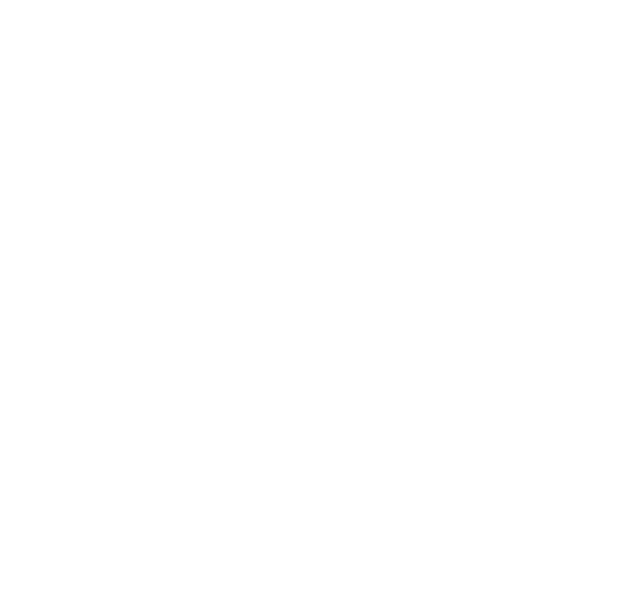
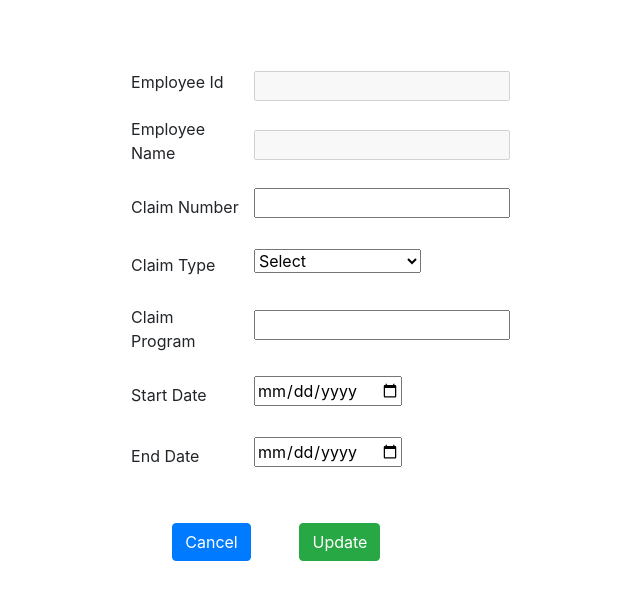
Before and after one commit to karthik1905/claim_summary, a React (Create React App) app in the folder claims-dashboard-react/: page /add in a window 1280 px wide. Shown: the top 600 px of the page, without its empty margins (329-969 px from the left). Built offline with nearby package versions, Linux system fonts and the light colour scheme; no server answers.

Commit message:
edit claim population

```diff
--- a/claims-dashboard-react/src/EditClaim.js
+++ b/claims-dashboard-react/src/EditClaim.js
@@ -1,60 +1,83 @@
-import React, { Component } from 'react';
+import React, { useEffect, useState } from 'react';
+import useFormValidation from "./useFormValidation";
+import formValidation from "./formUpdationValidation";
+import "../node_modules/bootstrap/dist/css/bootstrap.min.css";
+import axios from "axios";
 
-class EditClaim extends Component {
-    render() {
+const EditClaim = (props) => {
+    const {
+      errors,
+      handleFormChange
+    } = useFormValidation(formValidation);
+    const[values,setClaimsValues] = useState({});
+    useEffect(() => {
+        console.log("editclaim useeffect", props.match.params.id);
+        axios
+          .get(`http://localhost:8080/api/products/${props.match.params.id}`)
+          .then((response) => response.data)
+          .then((claims) => {
+            console.log(claims);
+            setClaimsValues(claims);
+          });
+        console.log(values);
+      }, []);
+
+      console.log(values);
     return (
-            <div>
-            <nav class="navbar navbar-expand-lg navbar-light bg-light">
-        {/* <a class="navbar-brand" href="#">MediBuddy</a> */}
-        <ul class="navbar-nav navbar-right list-unstyled">
-            <li class="nav-item active">
-                {/* <a class="nav-link" href="#">Home</a> */}
-            </li>
-        </ul>
-    </nav>
-    <div class="container container-table">
-        <div class="row vertical-center-row">
-            <div class="text-center col-md-4 col-md-offset-4">
+        <div className="container-fluid">
+            <div className="editTable">
               <table>
+                <tbody>
                   <tr>
                     <td>
-                            <label for="EmployeeId">Employee Id</label>
+                      <label>Employee Id</label>
                     </td>
                     <td>
-                            <input type="text" id="EmployeeIdUpdate" placeholder="12345" readonly></input>
+                      <input type="text" id="empId" value={values.empId} disabled></input>
                     </td>
                   </tr>
                   <tr>
                     <td>
-                            <label for="EmployeeName">Employee Name</label>
+                      <label>Employee Name</label>
                     </td>
                     <td>
-                            <input type="text" id="EmployeeNameUpdate" placeholder="Karthik.D" readonly></input>
+                      <input type="text" id="empName"  value={values.empName} disabled></input>
                     </td>
                   </tr>
                   <tr>
                     <td>
-                            <label for="ClaimNumber">Claim Number</label>
+                      <label>Claim Number</label>
                     </td>
                     <td>
-                            <input type="text" id="ClaimNumber" value="451853187" placeholder="xxx-xxx-xxx"/>
-                            <p class="error" id="ClaimNumberError"></p>
+                      <input
+                        type="text"
+                        id="claimNumber"
+                        onChange={handleFormChange}
+                        value={values.claimNumber}
+                      />
+                      <p className="error text-danger" id="claimNumberError">
+                        {errors.claimNumberError}
+                      </p>
                     </td>
                   </tr>
                   <tr>
                     <td>
-                            <label for="ClaimType">Claim Type</label>
+                      <label>Claim Type</label>
                     </td>
                     <td>
-                            <select name="claimType">
-                                <option value="“Submitted”">Submitted</option>
-                                <option value="“Pending”">Pending</option>
-                                <option value="”Received”">Received</option>
+                      <select vaule={values.claimType} onChange={handleFormChange} id="claimType">
+                        <option value="Select">Select</option>
+                        <option value="Submitted">Submitted</option>
+                        <option value="Pending">Pending</option>
+                        <option value="Received">Received</option>
                         <option value="More Info Required">More Info Required</option>
-                                <option value="“Pending”">Denied</option>
-                                <option value="”Received”">Rejected</option>
+                        <option value="Pending">Denied</option>
+                        <option value="Received">Rejected</option>
                         <option value="More Info Required">Paid</option>
                       </select>
+                      <p className="error text-danger" id="claimTypeError">
+                        {errors.claimTypeError}
+                      </p>
                     </td>
                   </tr>
                   <tr>
@@ -62,47 +85,70 @@ class EditClaim extends Component {
                       <label>Claim Program</label>
                     </td>
                     <td>
-                            <input type="text" id="ClaimPrograms" placeholder="Accident" />
-                            <p class="error" id="ClaimProgramsError"></p>
+                      <input
+                        type="text"
+                        id="claimPrograms"
+                        onChange={handleFormChange}
+                        value={values.claimPrograms}
+                      />
+                      <p className="error text-danger" id="claimProgramsError">
+                        {errors.claimProgramsError}
+                      </p>
                     </td>
                   </tr>
                   <tr>
                     <td>
-                            <label for="StartDate">Start Date</label>
+                      <label>Start Date</label>
                     </td>
                     <td>
-                            <input type="date" id="StartDate" value="2020-08-01" name="StartDate" />
-                            <p class="error" id="StartDateError"></p>
+                      <input
+                        type="date"
+                        id="startDate"
+                        onChange={handleFormChange}
+                        value={values.startDate}
+                      />
+                      <p className="error text-danger" id="startDateError">
+                        {errors.startDateError}
+                      </p>
                     </td>
                   </tr>
                   <tr>
                     <td>
-                            <label for="End Date">End Date</label>
+                      <label>End Date</label>
                     </td>
                     <td>
-                            <input type="date" value="2020-08-24" id="EndDate" name="EndDate"/>
-                            <p class="error" id="EndDateError"></p>
+                      <input
+                        type="date"
+                        onChange={handleFormChange}
+                        value={values.endDate}
+                        id="endDate"
+                      />
+                      <p className="error text-danger" id="endDateError">
+                        {errors.endDateError}
+                      </p>
                     </td>
                   </tr>
+                </tbody>
               </table>
-                <div>
+              <div className="editTableBtn">
                 <span>
-                        <button type="button" onclick="cancelUpdate()" class="btn btn-primary">Cancel</button>
+                  <button type="button" className="btn btn-primary">
+                    Cancel
+                  </button>
                 </span>
                 <span>
-                        <button type="button" onclick="updateClaimValidation()" class="btn btn-success">Update</button>
+                  <button
+                    type="button"
+                    // onClick={handleFormSubmit}
+                    className="btn btn-success"
+                  >
+                    Update
+                  </button>
                 </span>
               </div>
             </div>
         </div>
-    </div>
-    </div>
     );
-    }
-}
-
-EditClaim.propTypes = {
-
 };
 
 export default EditClaim;
--- a/claims-dashboard-react/src/formUpdationValidation.js
+++ b/claims-dashboard-react/src/formUpdationValidation.js
@@ -1,12 +1,14 @@
 export default function formValidation(userData){
-    let claimNum  = userData.claimNumber;
-    let claimPrgm = userData.claimPrograms;
+    let claimNum  = "";
+    claimNum  = userData.claimNumber;
+    let claimPrgm = "";
+    claimPrgm = userData.claimPrograms;
     let startDate = userData.startDate;
     let endDate   = userData.endDate;
     let errors = {}
     let lettersAlphaNumeric = /^[0-9a-zA-Z-]+$/;
     let dateReg = /^\d{4}([./-])\d{2}\1\d{2}$/
-
+    console.log("formvalidation",userData);
     if(claimNum.length === 0){
         errors.claimNumberError = "Cannot be empty";
     }
@@ -14,11 +16,11 @@ export default function formValidation(userData){
 	{
         errors.claimNumberError =  "No Special Characters allowed";
 	}
-    if (claimPrgm.length > 20) {
-        errors.claimProgramsError  = "Please enter maximum of 20 digits";
-    }
 	if (claimPrgm.length === 0) {
         errors.claimProgramsError = "Cannot be empty";
+    }
+    else if (claimPrgm.length > 20) {
+        errors.claimProgramsError  = "Please enter maximum of 20 digits";
     }
     if (!startDate.match(dateReg)) {
         errors.startDateError = "Please enter the valid date";
@@ -29,5 +31,6 @@ export default function formValidation(userData){
     if (Date.parse(startDate) > Date.parse(endDate)) {
         errors.endDateError = "End Date cannot be lesser than Start Date";
       }
+      console.log("errors", errors);
     return errors;
 }
--- a/claims-dashboard-react/src/index.js
+++ b/claims-dashboard-react/src/index.js
@@ -5,18 +5,18 @@ import App from "./App";
 import Claims from './Claims';
 import * as serviceWorker from "./serviceWorker";
 import { BrowserRouter as Router, Route, Switch } from "react-router-dom";
+import EditClaim from "./EditClaim";
 
 ReactDOM.render(
   <Router>
     <Switch>
       <Route exact path="/" component={App} />
       <Route exact path="/claims" component={Claims} />
-    </Switch>{" "}
+      <Route exact path="/add" component={EditClaim}/>
+      <Route exact path="/add/:id" component={EditClaim}/>
+    </Switch>
   </Router>,
   document.getElementById("App")
 );
 
-// If you want your app to work offline and load faster, you can change
-// unregister() to register() below. Note this comes with some pitfalls.
-// Learn more about service workers: https://bit.ly/CRA-PWA
 serviceWorker.unregister();
--- a/claims-dashboard-react/src/useFormValidation.js
+++ b/claims-dashboard-react/src/useFormValidation.js
@@ -1,6 +1,7 @@
 import React,{useState,useEffect} from 'react';
 import axios from 'axios';
-
+import formValidation from "./formUpdationValidation";
+import { isCompositeComponentWithType } from 'react-dom/test-utils';
 
 const useFormValidation = (validate) => {
 
@@ -21,7 +22,6 @@ const[updatedUserData,setUpdatedUser]=useState({
     empId: ''
 })
 
-
     const[errors,setErrors]=useState({});
     const[tableData,setTable]=useState({
         table: true
@@ -30,6 +30,7 @@ const[updatedUserData,setUpdatedUser]=useState({
     const handleFormChange = (e) => {
         console.log("handleformchange", e.target.value);
         const {id,value}=e.target;
+        console.log(id,value);
         setUpdatedUser({
             ...updatedUserData,
             [id]:value
@@ -52,9 +53,11 @@ const[updatedUserData,setUpdatedUser]=useState({
 
        const handleFormSubmit = (e) => {
            console.log("handleform submit");
-        e.preventDefault();
-        // setErrors(validate(updatedUserData));
+        // e.preventDefault();
+        console.log("updateduserdata",updatedUserData);
+        setErrors(formValidation(updatedUserData));
         console.log("before",tableData);
+        if(errors.length === 0)
         setTable({
             table: true
         })
```
Also changed, not shown: claims-dashboard-react/src/UpdateClaim.js (+20 -10 lines). Lines whose indentation alone changed are shown as unchanged.
